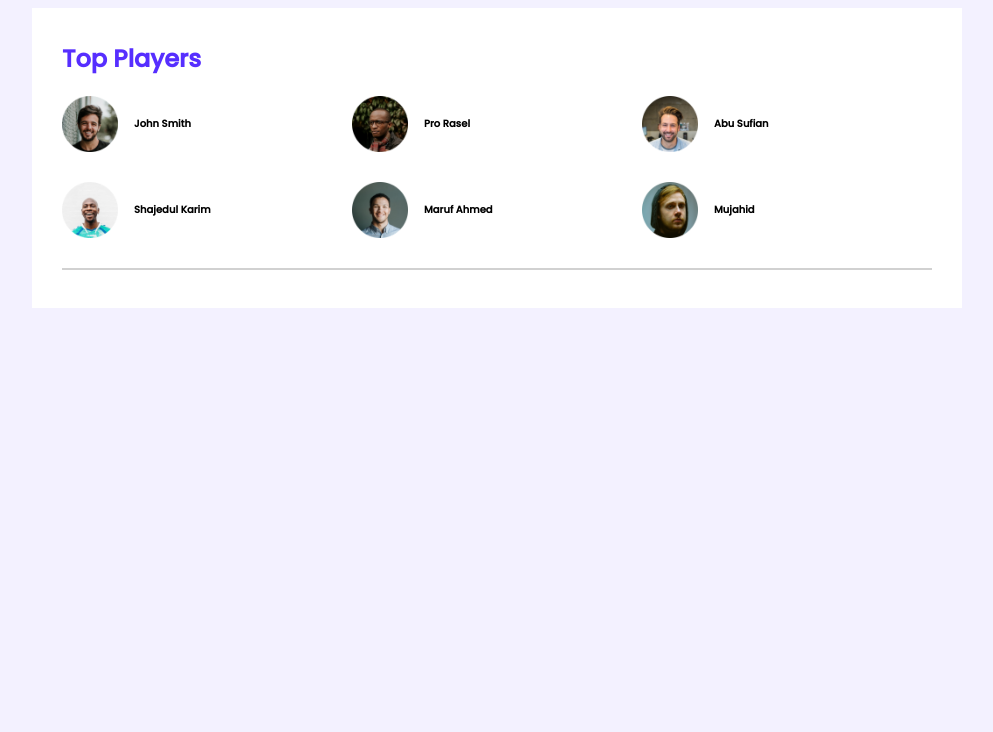
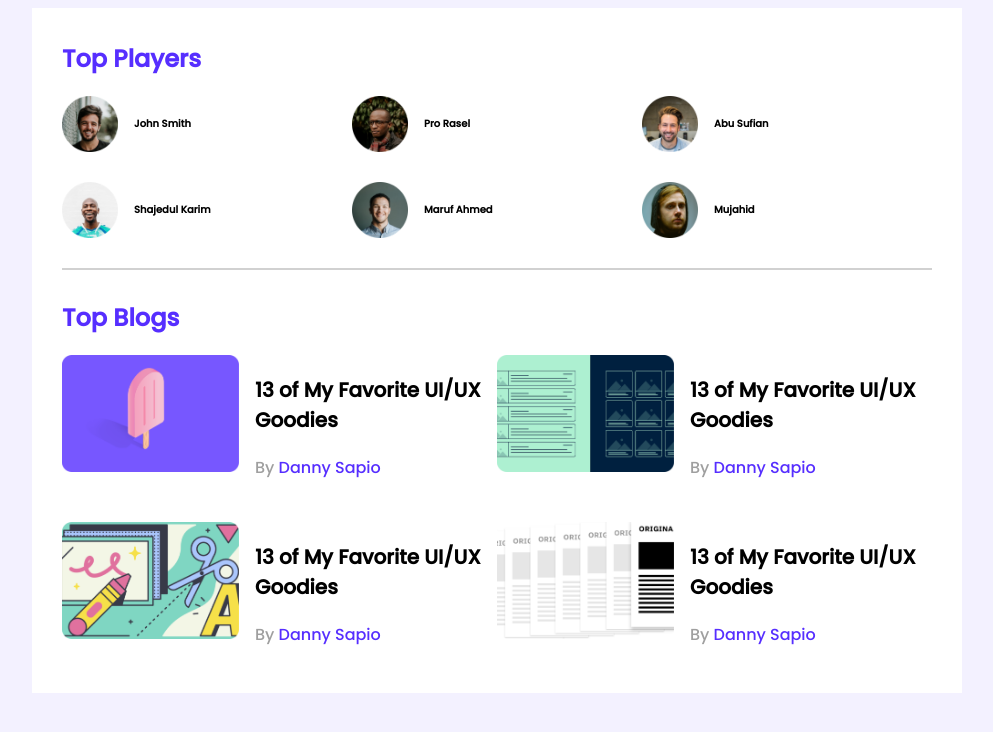
Before and after one commit to joy271f/leader-board, a plain HTML site: page index.html in a window 1280 px wide. Shown: the whole page, without its empty margins (143-1136 px from the left). Drawn offline with Linux system fonts and the light colour scheme.

Commit message:
First Section Done

```diff
--- a/index.html
+++ b/index.html
@@ -49,6 +49,48 @@
                 </div>
             </div>
             <hr>
+
+            <div class="top-blogs">
+                <h2 class="section-title">Top Blogs</h2>
+                <div class="blogs">
+                    <article class="blog">
+                        <div class="thumbnail">
+                            <img src="images/blogs/blog-1.png" alt="">
+                        </div>
+                        <div class="blog-info">
+                            <h3 class="blog-title">13 of My Favorite UI/UX Goodies</h3>
+                            <p class="blog-author">By <a href="">Danny Sapio</a> </p>
+                        </div>
+                    </article>
+                    <article class="blog">
+                        <div class="thumbnail">
+                            <img src="images/blogs/blog-2.png" alt="">
+                        </div>
+                        <div class="blog-info">
+                            <h3 class="blog-title">13 of My Favorite UI/UX Goodies</h3>
+                            <p class="blog-author">By <a href="">Danny Sapio</a> </p>
+                        </div>
+                    </article>
+                    <article class="blog">
+                        <div class="thumbnail">
+                            <img src="images/blogs/blog-3.png" alt="">
+                        </div>
+                        <div class="blog-info">
+                            <h3 class="blog-title">13 of My Favorite UI/UX Goodies</h3>
+                            <p class="blog-author">By <a href="">Danny Sapio</a> </p>
+                        </div>
+                    </article>
+                    <article class="blog">
+                        <div class="thumbnail">
+                            <img src="images/blogs/blog-4.png" alt="">
+                        </div>
+                        <div class="blog-info">
+                            <h3 class="blog-title">13 of My Favorite UI/UX Goodies</h3>
+                            <p class="blog-author">By <a href="">Danny Sapio</a> </p>
+                        </div>
+                    </article>
+                </div>
+            </div>
         </section>
     </main>
 </body>
--- a/styles/style.css
+++ b/styles/style.css
@@ -19,6 +19,7 @@ main{
 
 hr{
     border: 1px solid #D1D1D1;
+    margin-bottom: 30px;
 }
 
 /* top player style  */
@@ -50,3 +51,39 @@ hr{
     margin-left: 16px;
     font-size: 10px;
 }
+
+/* -------------------
+      Top Blogs
+----------------------*/
+.blogs{
+    display: grid;
+    grid-template-columns: repeat(2, 1fr);
+    grid-row-gap: 26px;
+}
+
+.blog{
+    display: flex;
+}
+
+.blog .thumbnail img{
+    width: 177px;
+    height: 117px;
+}
+
+.blog-info{
+    margin-left: 16px;
+}
+
+.blog-title{
+    font-size: 20px;
+}
+
+.blog-author{
+    color: #9F9F9F;
+    font-size: 16px;
+}
+.blog-author a{
+    text-decoration: none;
+    font-size: 16px;
+    color: #562EFF;
+}
```
